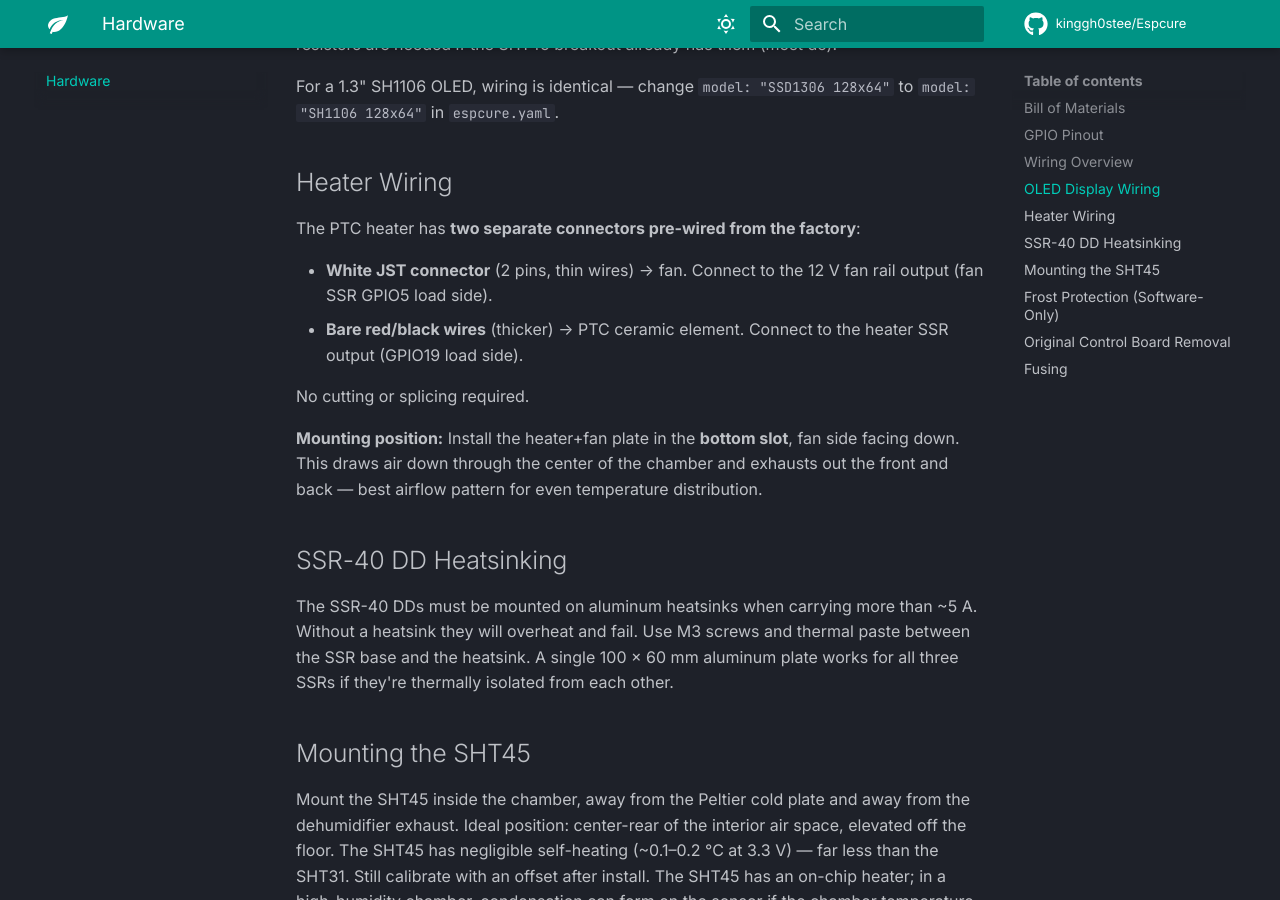
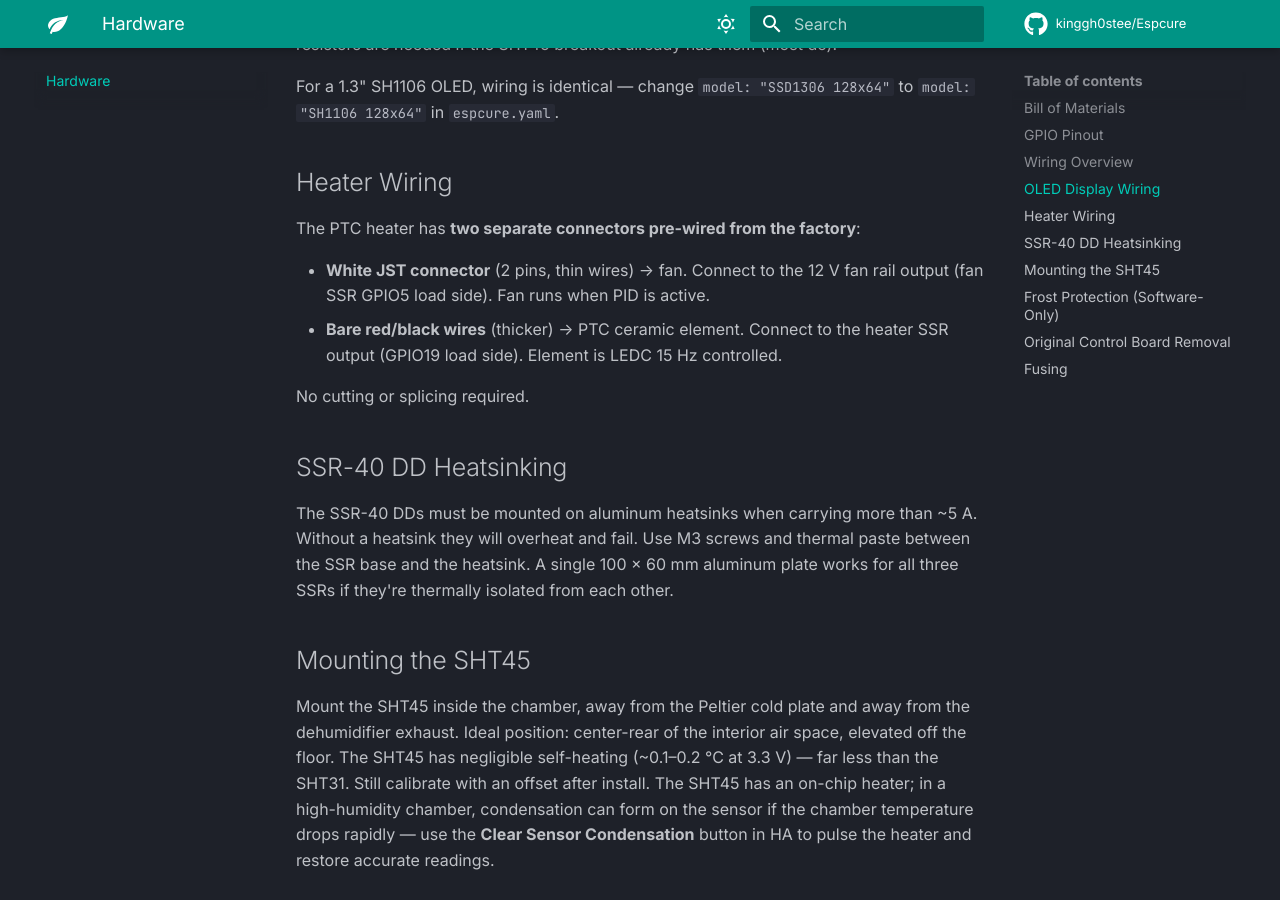
Before and after one commit to kinggh0stee/Espcure, an MkDocs documentation site: the page built from docs/hardware.md, in a window 1280 px wide and 900 px high, scrolled down 2816 px. Built offline with MkDocs 1.6.1 and Material for MkDocs 9.7.7, drawn with Linux system fonts in a browser that asks for light colours; comment, search, counter and statistics services are not loaded.

Commit message:
revert: undo unsolicited heater mounting note in hardware.md
https://claude.ai/code/session_016MW6U2BuK5oDpR6SNHsj9H

```diff
--- a/docs/hardware.md
+++ b/docs/hardware.md
@@ -83,12 +83,10 @@ For a 1.3" SH1106 OLED, wiring is identical — change `model: "SSD1306 128x64"`
 
 The PTC heater has **two separate connectors pre-wired from the factory**:
 
-- **White JST connector** (2 pins, thin wires) → fan. Connect to the 12 V fan rail output (fan SSR GPIO5 load side).
-- **Bare red/black wires** (thicker) → PTC ceramic element. Connect to the heater SSR output (GPIO19 load side).
+- **White JST connector** (2 pins, thin wires) → fan. Connect to the 12 V fan rail output (fan SSR GPIO5 load side). Fan runs when PID is active.
+- **Bare red/black wires** (thicker) → PTC ceramic element. Connect to the heater SSR output (GPIO19 load side). Element is LEDC 15 Hz controlled.
 
 No cutting or splicing required.
-
-**Mounting position:** Install the heater+fan plate in the **bottom slot**, fan side facing down. This draws air down through the center of the chamber and exhausts out the front and back — best airflow pattern for even temperature distribution.
 
 ## SSR-40 DD Heatsinking
 
```
